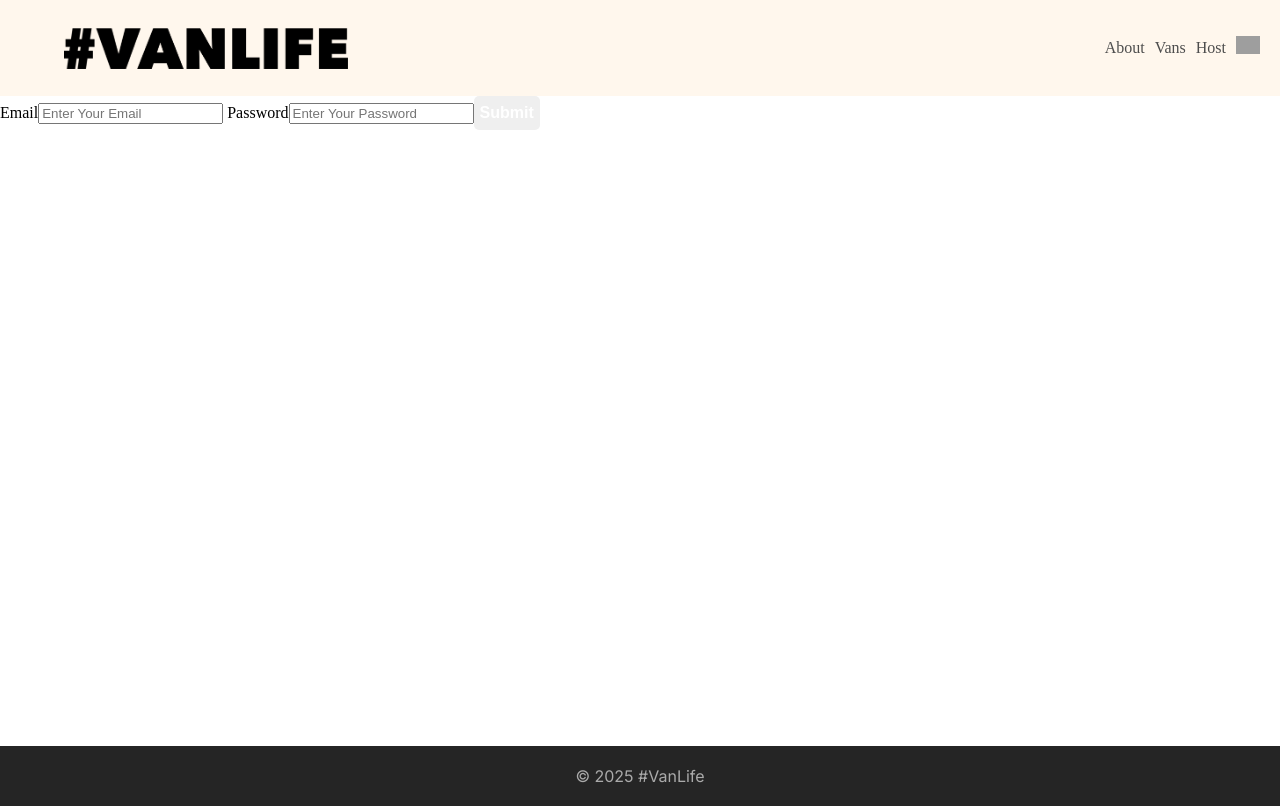
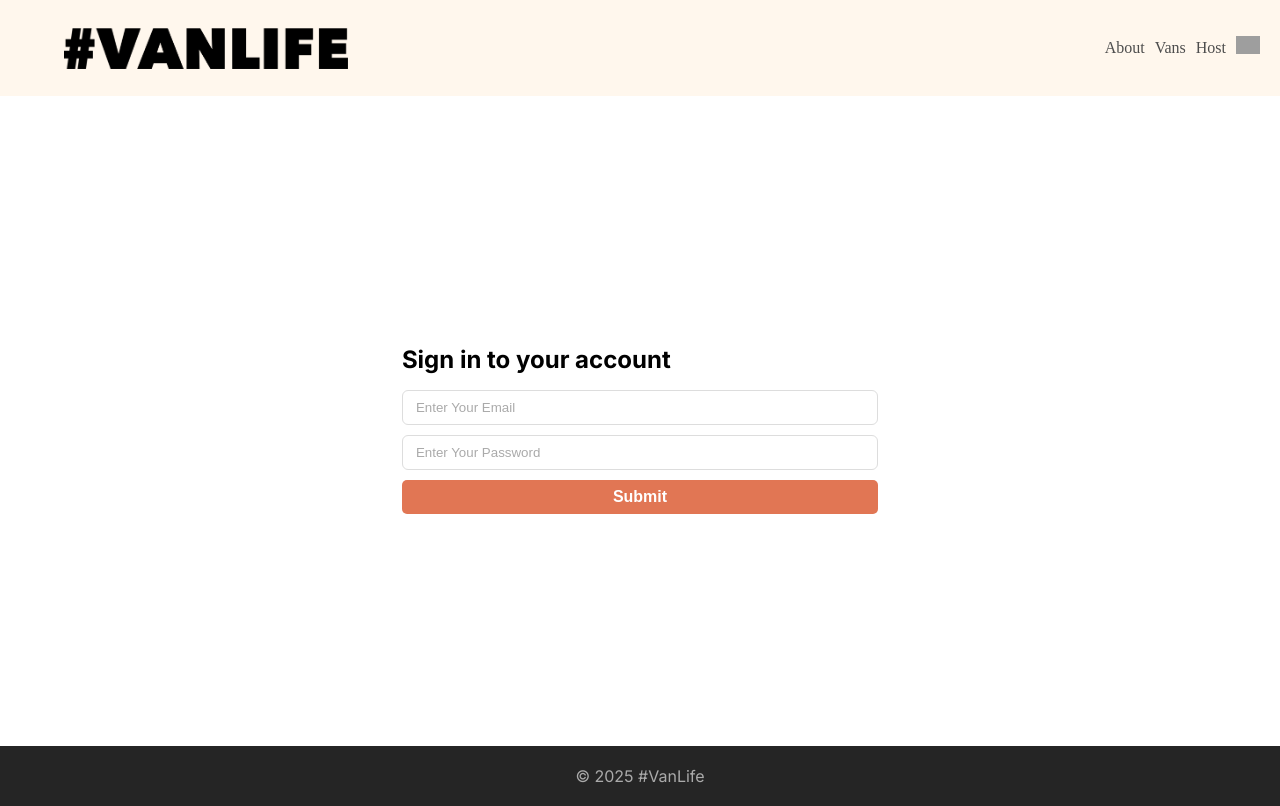
Before and after one commit to ubeysaab/VanLife, a React (Vite) app: page /login in a window 1280 px wide. Built offline with nearby package versions, Linux system fonts and the light colour scheme; grey boxes are pictures that could not be loaded; what miragejs would draw is missing.

Commit message:
:heavy_plus_sign: addin YUP for form Validation and apply validation to login form

```diff
--- a/package.json
+++ b/package.json
@@ -15,7 +15,8 @@
     "react": "^18.2.0",
     "react-dom": "^18.2.0",
     "react-icons": "^5.0.1",
-    "react-router-dom": "^6.22.1"
+    "react-router-dom": "^6.22.1",
+    "yup": "^1.6.1"
   },
   "devDependencies": {
     "@types/react": "^18.2.55",
--- a/src/App.css
+++ b/src/App.css
@@ -421,3 +421,40 @@ span {
   font-weight: 900;
   text-decoration: underline;
 }
+
+.form-container{
+  padding-inline: 20px;
+  display: flex;
+  align-items: center;
+  justify-content: center;
+}
+
+.form-btn,.form-input {
+  width: 100%;
+  outline: none;
+  border: none;
+}
+
+.form-btn,.form-input ~ .form-input{
+  margin-top: 10px;
+}
+
+.form-header {
+  margin-block: 1rem;
+}
+
+.form-input{
+  padding: 9px 13px;
+  border-radius: 6px;
+  border: 1px solid #ddd;
+}
+.form-input:invalid , .form-input--error{
+  border: 1px solid red;
+}
+.error-message{
+  color: red;
+}
+
+.form-input::placeholder{
+  color: #aaa;
+}
--- a/src/Pages/Login.jsx
+++ b/src/Pages/Login.jsx
@@ -1,5 +1,6 @@
 import React from 'react'
 import { useFormik } from 'formik'
+import validationSchema from "../Schemas/shemas"
 function Login() {
 
 
@@ -9,17 +10,32 @@ function Login() {
       initialValues :{
         "email":"",
         "password":""
-      }
+      },
+      // after adding validation schema here our form is gonna know to use this schema and when we try to submit  the form it's will validate it and display any error if any of the fields didn't pass.
+      validationSchema:validationSchema,
+
+
+
+      //formik.handleSubmit is gonna call the code below
+       onSubmit: ()=>{
+        console.log("submitted")
+       }
     }
   )
-  console.log(formik)
+
   return (
-    <div>
-      <form autoComplete='off'>
-        <label for='email'>Email</label>
+    <main className='form-container'>
+      <div>
+      <h2 className='form-header'>Sign in to your account</h2>
+      <form
+
+      onSubmit={formik.handleSubmit}
+      autoComplete='off'>
+        {/* <label for='email'>Email</label> */}
         <input type="email"
         name="email"
         id="email"
+        className='form-input'
         value={formik.values.email}
         // in onChange instead of defining our function we gonna use formik.handleChange which come from formik and also know to take the one change event and set the formik state based on what ever value it's looking for
         onChange={formik.handleChange}
@@ -28,8 +44,10 @@ function Login() {
 
         onBlur={formik.handleBlur}
         />
-        <label for='password'> Password</label>
+        {formik.errors &&formik.touched.email && <span className='error-message'>{formik.errors.email}</span>}
+        {/* <label for='password'> Password</label> */}
         <input type="password"
+        className='form-input'
         name="password"
         id="password"
         value={formik.values.password}
@@ -37,13 +55,19 @@ function Login() {
         placeholder='Enter Your Password'
         onBlur={formik.handleBlur}
         />
+          {formik.errors&&formik.touched.password && <span className='error-message'>{formik.errors.password}</span>}
 
 
 
-        <button type="submit">Submit</button>
+        <button type="submit" className='btn--simple form-btn'>Submit</button>
       </form>
-    </div>
+      </div>
+    </main>
   )
 }
 
 export default Login
+
+// formik is just control form states it doesn't validate any thing
+
+// so we need to use YUP which is validaiton library which is really works well with formik it's actually built in to formik to use that library in order to use it we need to create a Schema for our form and our schema basically is gonna define these {initial values properties } and it's gonna basically say what those properties types should be
--- /dev/null
+++ b/src/Schemas/shemas.js
@@ -0,0 +1,22 @@
+// to create a schema we first neet to import YUP
+
+
+
+import * as yup from 'yup';
+
+
+const passwordRules = /^(?=.*[a-z])(?=.*[A-Z])(?=.*\d)(?=.*[@$!%*?&])[A-Za-z\d@$!%*?&]{8,}$/
+
+const basicShema = yup.object(
+//  this schema is gonna be equal to an object that we defined with shape
+// inside we put the different values that we want to validate for
+  {
+    email:yup.string().email("Please Enter a valid E-mail").required(),
+    password:yup.string().min(8).matches(passwordRules,{message : "please create a stronger password "}).required()
+
+
+    // confirmPassword : yp.string().oneof([yep.ref("password"),null],'Passwords must match')
+  }
+)
+
+export default basicShema
```
Also changed, not shown: 1 other file (tests, documents, lock files or other folders).
